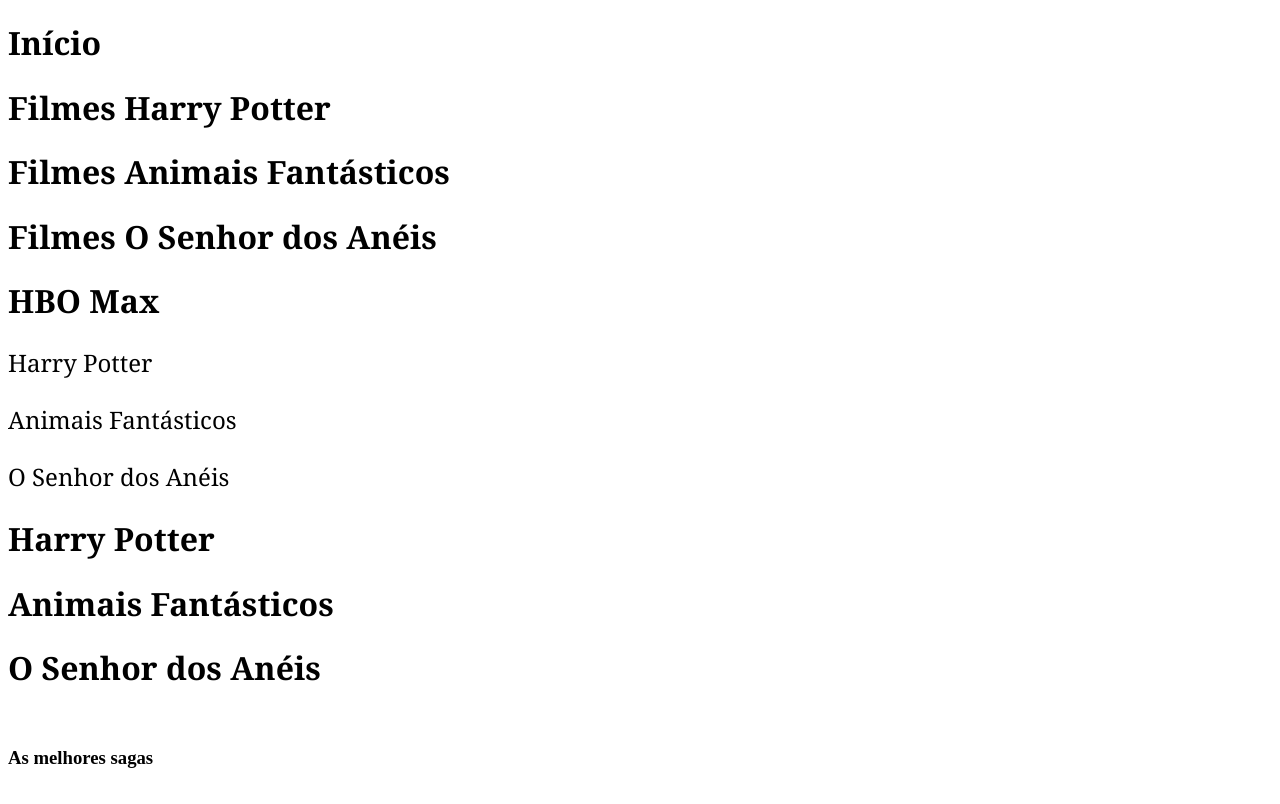
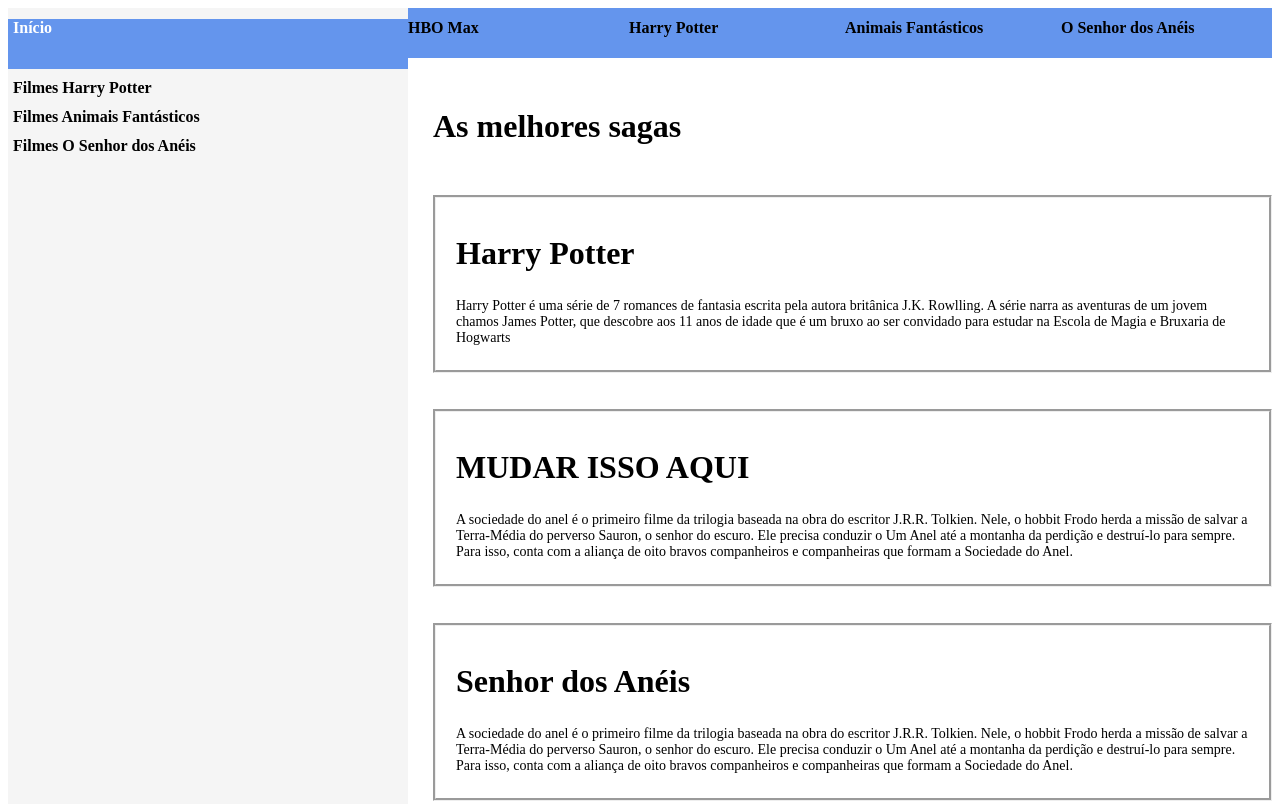
Before and after one commit to isabonham/ufc_lms, a plain HTML site: page Atividades/Atividade 4/04-atvd-21-09.html in a window 1280 px wide. Shown: the top 804 px of the page. Drawn offline with Linux system fonts and the light colour scheme.

Commit message:
Update style.css

```diff
--- a/Atividades/Atividade 4/style.css
+++ b/Atividades/Atividade 4/style.css
@@ -1,7 +1,51 @@
+div.menu-horizontal {
+    display: flex;
+    background-color:rgb(100, 149, 237);
+    margin-left: 400px;
+    height: 50px;
+    width: auto;
+    justify-content: space-evenly;
+}
+
+div.botton {
+    display: relative;
+    background-color: rgb(100, 149, 237);
+    width: 300px;
+    height: 50px;
+}
+div.botton:hover {
+    display: flex;
+    background-color:rgb(100, 221, 237);
+    width: 300px;
+    height: 50px;
+}
+
+div.dropdown {
+    position: relative;
+    display: inline-block;
+    width: 300px;
+    height: 50px;
+}
+
+div.dropdown-content {
+    display: none;
+    position: absolute;
+    background-color: #5db8c4;
+    min-width: 160px;
+    box-shadow: 0px 8px 16px 0px rgba(0,0,0,0.2);
+    padding: 12px 16px;
+    z-index: 1;
+}
+
+div.dropdown:hover.dropdown-content {
+    display: block;
+}
+
 article {
-    font-family: Helvetica;
+    font-family: 'Tahoma';
     font-size: x-large;
     border-style: groove;
+    margin-left: 425px;
     padding-top: 10px;
     padding-right: 20px;
     padding-bottom: 10px;
@@ -9,11 +53,50 @@ article {
 }
 
 p {
-    font-family: Georgia;
-    font-size: x-large;
+    font-family: 'Times New Roman';
+    font-size: 14px;
 }
 
 h1 {
-    font-family: Georgia;
-    font-size: xx-large;
+    font-family: 'Times New Roman';
+    font-size: 16px;
 }
+
+h2 {
+    font-family: 'Times New Roman';
+    font-size: 32px;
+}
+
+h3 {
+    font-family: 'Times New Roman';
+    font-size: 32px;
+    margin-left: 425px;
+}
+
+h1.botton {
+    font-size: 16px;
+    padding-left: 5px;
+    padding-right: 5px;
+}
+
+div.menu-vertical {
+    display: block;
+    background-color: rgb(245, 245, 245);
+    margin: 0;
+    width: 400px;
+    height: 100%;
+    position: fixed;
+}
+
+div.a-active {
+    display: block;
+    background-color: rgb(100, 149, 237);
+    color: white;
+    height: 50px;
+}
+
+div.a-not-active:hover:not(.active) {
+    background-color: rgb(100, 221, 237);
+    color: white;
+    height: 50px;
+}
```
